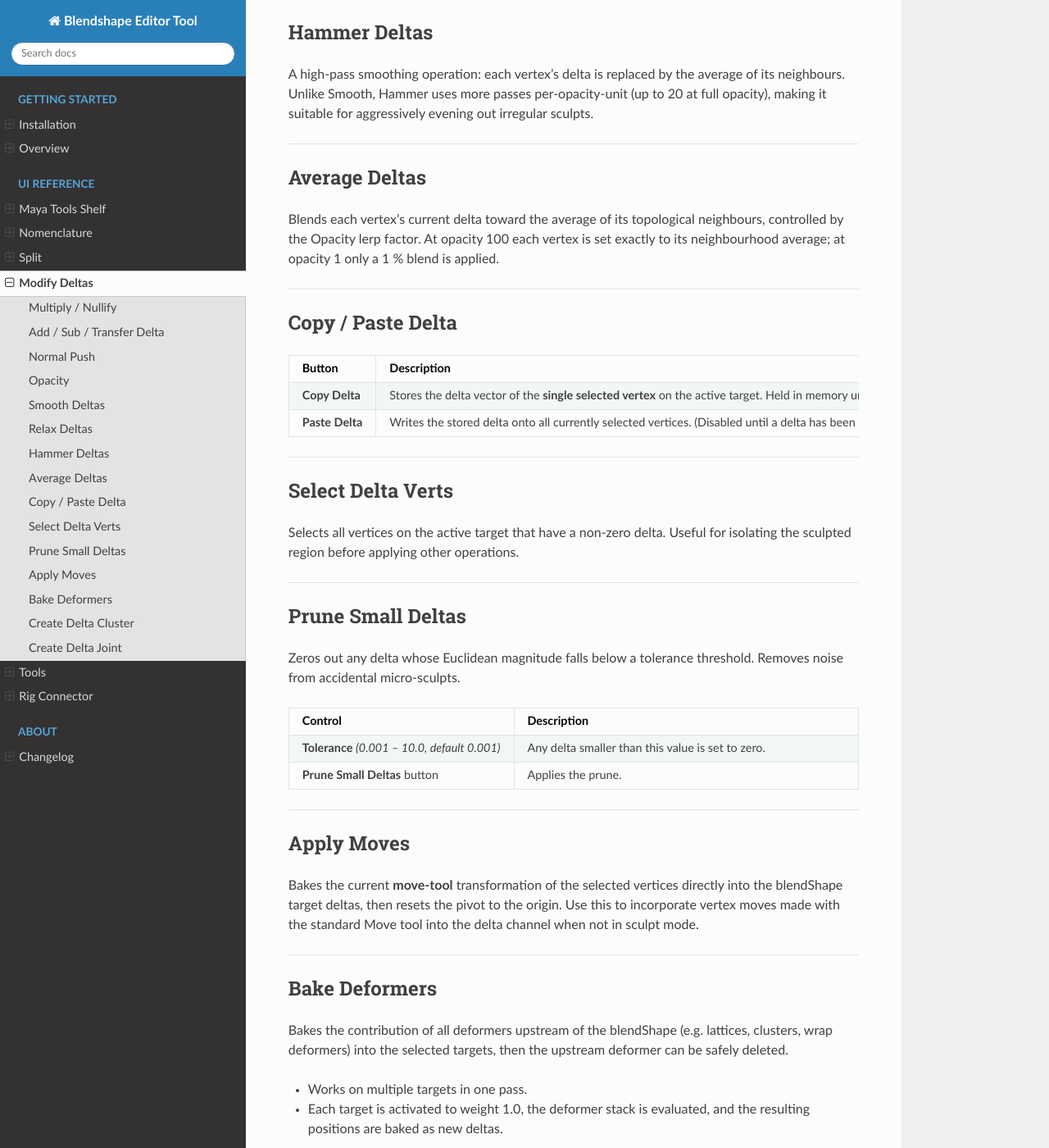
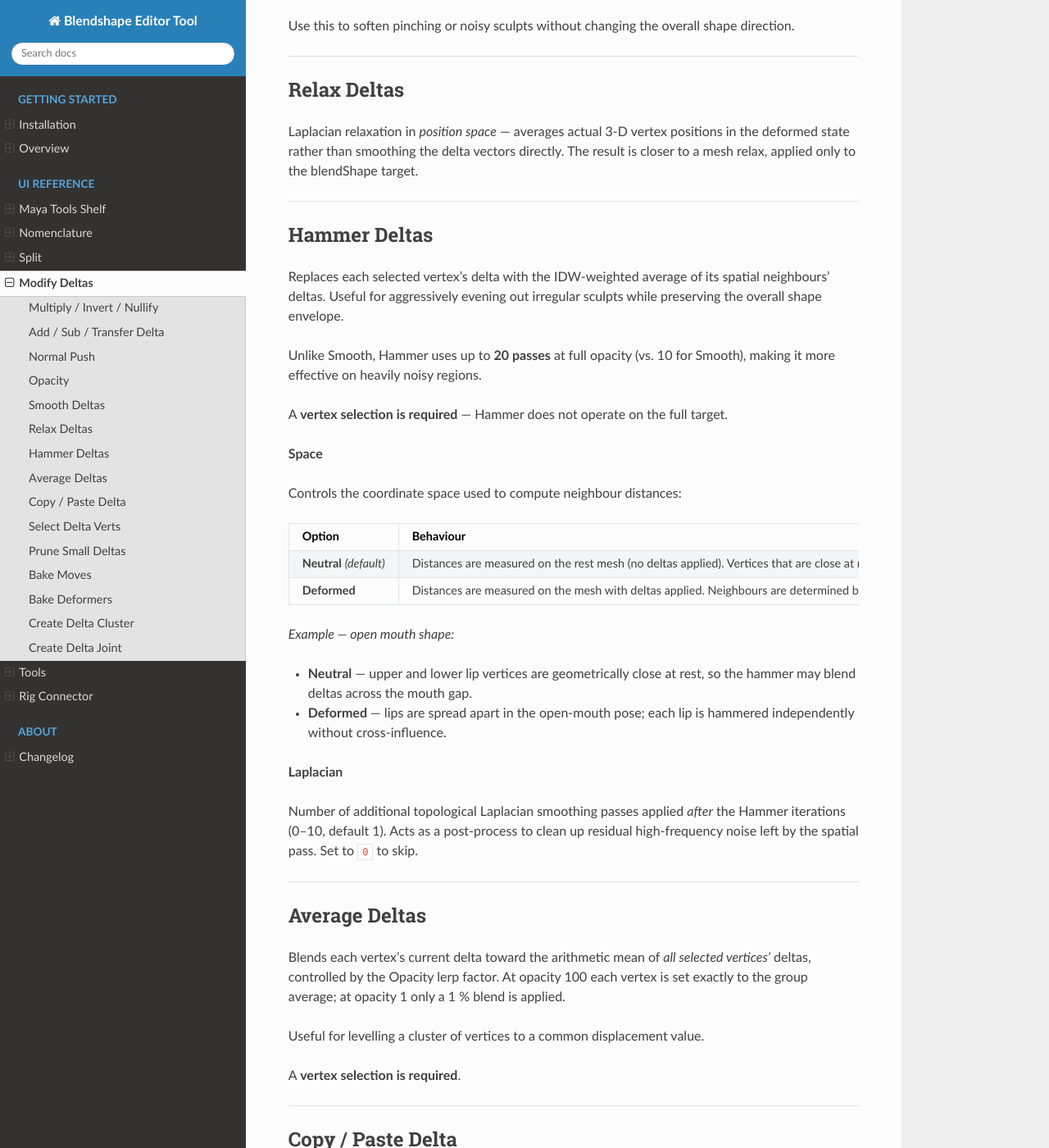
Before and after one commit to GusRig1997/Blendshape-Editor-Tool, a Sphinx documentation site: the page built from docs/sections/modify_deltas.rst, in a window 1280 px wide and 1400 px high, scrolled down 2380 px. Shown: the whole window at 82% size. Built offline with Sphinx 7.4.7 and the Read the Docs theme 3.1.0, drawn with Linux system fonts in a browser that asks for light colours; some of the changed text lies outside the part shown.

Commit message:
Update docs and gitignore for v.05.16
- modify_deltas.rst: document Hammer Space (Neutral/Deformed) and
  Laplacian spinner; rename Apply Moves → Bake Moves; clarify that
  Invert/Nullify are hardcoded (ignore XYZ fields); update layout desc
- .gitignore: exclude 13 unused icon files

```diff
--- a/docs/sections/modify_deltas.rst
+++ b/docs/sections/modify_deltas.rst
@@ -13,8 +13,8 @@ expand it to the full layout.
 
 ----
 
-Multiply / Nullify
-------------------
+Multiply / Invert / Nullify
+---------------------------
 
 **Multiply Deltas**
 
@@ -30,7 +30,7 @@ Scales the X, Y, and/or Z components of every delta vector individually.
      - Click a field to edit that axis. The value is mirrored to all other
        fields that are also selected (Shift-click to multi-select).
    * - **Multiply Deltas** button
-     - Applies the per-axis scale.
+     - Applies the per-axis scale (full-width button above Invert/Nullify).
 
 Common use cases:
 
@@ -39,11 +39,20 @@ Common use cases:
 - ``-1.0`` — invert the axis
 - ``1.2`` — amplify by 20 %
 
+**Invert**
+
+Multiplies all delta components by ``-1`` (hardcoded — ignores the X/Y/Z
+fields). Equivalent to flipping the entire shape.
+
 **Nullify**
 
 Sets all vertex deltas to zero — equivalent to sculpting everything back to
-rest pose. Use with caution: this clears the entire target irreversibly
-(though the operation is wrapped in an undo chunk).
+rest pose. Hardcoded to ``×0`` (ignores the X/Y/Z fields).
+Use with caution: a confirmation dialog is shown before clearing the target.
+
+.. note::
+   If you need a precise negative or zero value on a single axis, type it
+   directly into the X, Y, or Z fields and use **Multiply Deltas** instead.
 
 ----
 
@@ -142,20 +151,61 @@ blendShape target.
 Hammer Deltas
 -------------
 
-A high-pass smoothing operation: each vertex's delta is replaced by the
-average of its neighbours. Unlike Smooth, Hammer uses more passes
-per-opacity-unit (up to 20 at full opacity), making it suitable for
-aggressively evening out irregular sculpts.
+Replaces each selected vertex's delta with the IDW-weighted average of its
+spatial neighbours' deltas. Useful for aggressively evening out irregular
+sculpts while preserving the overall shape envelope.
+
+Unlike Smooth, Hammer uses up to **20 passes** at full opacity (vs. 10 for
+Smooth), making it more effective on heavily noisy regions.
+
+A **vertex selection is required** — Hammer does not operate on the full
+target.
+
+**Space**
+
+Controls the coordinate space used to compute neighbour distances:
+
+.. list-table::
+   :widths: 20 80
+   :header-rows: 1
+
+   * - Option
+     - Behaviour
+   * - **Neutral** *(default)*
+     - Distances are measured on the rest mesh (no deltas applied).
+       Vertices that are close at rest influence each other, regardless of
+       the current deformation.
+   * - **Deformed**
+     - Distances are measured on the mesh with deltas applied.
+       Neighbours are determined by proximity in the deformed pose.
+
+*Example — open mouth shape:*
+
+- **Neutral** — upper and lower lip vertices are geometrically close at
+  rest, so the hammer may blend deltas across the mouth gap.
+- **Deformed** — lips are spread apart in the open-mouth pose; each lip is
+  hammered independently without cross-influence.
+
+**Laplacian**
+
+Number of additional topological Laplacian smoothing passes applied
+*after* the Hammer iterations (0–10, default 1). Acts as a post-process
+to clean up residual high-frequency noise left by the spatial pass.
+Set to ``0`` to skip.
 
 ----
 
 Average Deltas
 --------------
 
-Blends each vertex's current delta toward the average of its topological
-neighbours, controlled by the Opacity lerp factor.
-At opacity 100 each vertex is set exactly to its neighbourhood average;
+Blends each vertex's current delta toward the arithmetic mean of *all
+selected vertices'* deltas, controlled by the Opacity lerp factor.
+At opacity 100 each vertex is set exactly to the group average;
 at opacity 1 only a 1 % blend is applied.
+
+Useful for levelling a cluster of vertices to a common displacement value.
+
+A **vertex selection is required**.
 
 ----
 
@@ -204,13 +254,17 @@ threshold. Removes noise from accidental micro-sculpts.
 
 ----
 
-Apply Moves
------------
+Bake Moves
+----------
 
-Bakes the current **move-tool** transformation of the selected vertices
-directly into the blendShape target deltas, then resets the pivot to the
-origin. Use this to incorporate vertex moves made with the standard Move
-tool into the delta channel when not in sculpt mode.
+Bakes the current vertex tweaks (``pnts[]`` offsets) from the mesh into the
+selected blendShape target's deltas, then zeroes them out on the mesh.
+
+Use this when you sculpted or moved vertices directly on the mesh (outside
+of sculpt/edit mode) and want those moves to become part of the target.
+
+- Works on **1 selected target** only.
+- The moves are *added* to the existing deltas (non-destructive).
 
 ----
 
```
Also changed, not shown: 1 other file.
